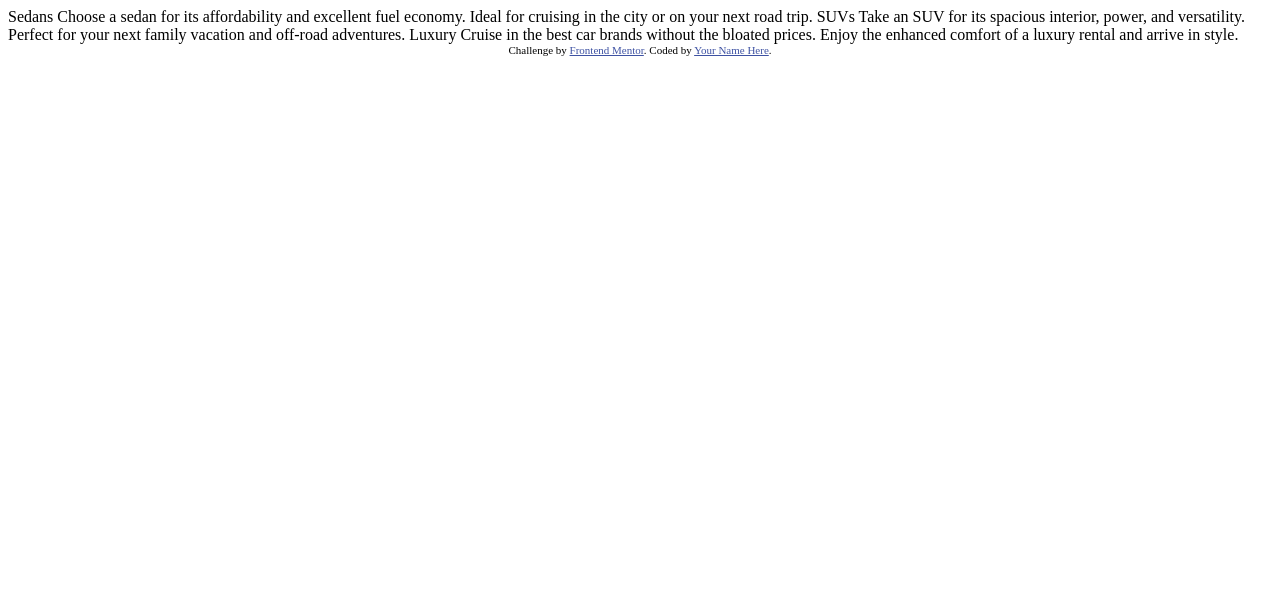
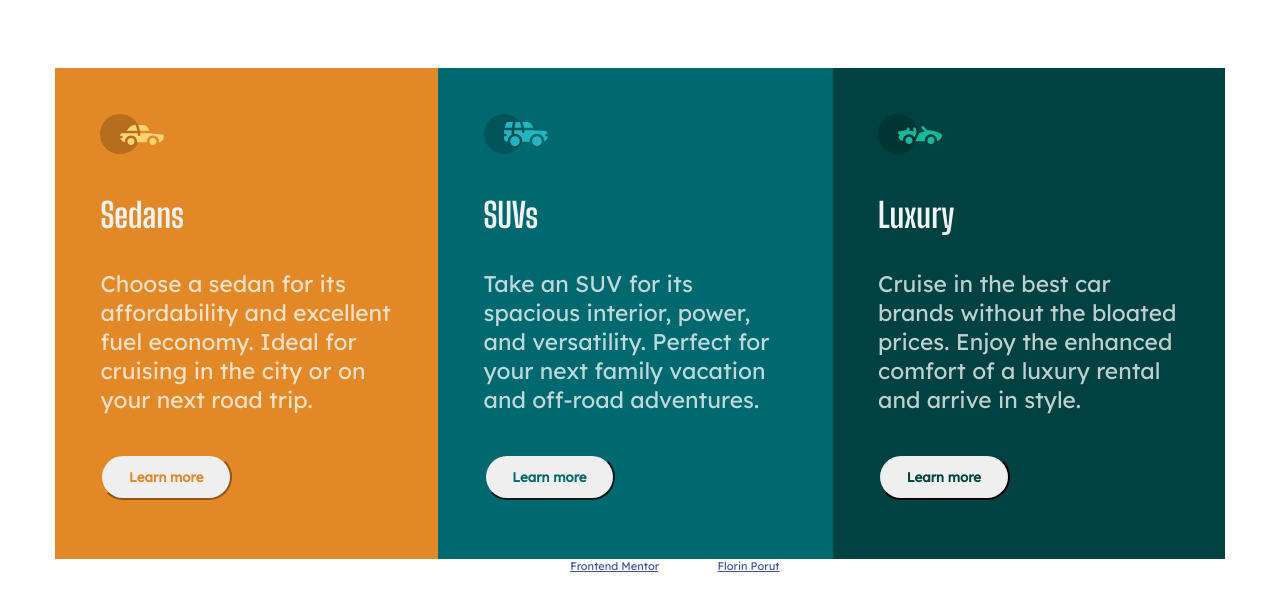
Before and after one commit to zastar23/3-column-preview-card-component-main, a plain HTML site: page index.html in a window 1280 px wide. Drawn offline with Linux system fonts and the light colour scheme.

Commit message:
Complete.

```diff
--- a/index.html
+++ b/index.html
@@ -5,7 +5,10 @@
   <meta name="viewport" content="width=device-width, initial-scale=1.0"> <!-- displays site properly based on user's device -->
 
   <link rel="icon" type="image/png" sizes="32x32" href="./images/favicon-32x32.png">
-
+  <link rel="stylesheet" href="style.css">
+  <link rel="preconnect" href="https://fonts.googleapis.com">
+  <link rel="preconnect" href="https://fonts.gstatic.com" crossorigin>
+  <link href="https://fonts.googleapis.com/css2?family=Big+Shoulders+Display:wght@700&family=Lexend+Deca&display=swap" rel="stylesheet">
   <title>Frontend Mentor | 3-column preview card component</title>
 
   <!-- Feel free to remove these styles or customise in your own stylesheet 👍 -->
@@ -15,22 +18,34 @@
   </style>
 </head>
 <body>
-
-  Sedans
-  Choose a sedan for its affordability and excellent fuel economy. Ideal for cruising in the city
-  or on your next road trip.
-
-  SUVs
-  Take an SUV for its spacious interior, power, and versatility. Perfect for your next family vacation
-  and off-road adventures.
-
-  Luxury
-  Cruise in the best car brands without the bloated prices. Enjoy the enhanced comfort of a luxury
-  rental and arrive in style.
-
+      <main class="main">
+        <div class="container">
+            <div class="col1">
+                <img src="images/icon-sedans.svg" alt="icon">
+                <h2>Sedans</h2>
+                <p>Choose a sedan for its affordability and excellent fuel economy. Ideal for cruising in the city
+                or on your next road trip.</p>
+                <button class="btn__1">Learn more</button>
+            </div>
+            <div class="col2">
+                <img src="images/icon-suvs.svg" alt="icon">
+                <h2>SUVs</h2>
+                <p>Take an SUV for its spacious interior, power, and versatility. Perfect for your next family vacation
+                and off-road adventures. </p>
+                <button class="btn__2">Learn more</button>
+            </div>
+            <div class="col3">
+                <img src="images/icon-luxury.svg" alt="icon">
+                <h2>Luxury</h2>
+                <p>Cruise in the best car brands without the bloated prices. Enjoy the enhanced comfort of a luxury
+                rental and arrive in style.</p>
+                <button class="btn__3">Learn more</button>
+            </div>
+        </div>
+      </main>
   <div class="attribution">
-    Challenge by <a href="https://www.frontendmentor.io?ref=challenge" target="_blank">Frontend Mentor</a>.
-    Coded by <a href="#">Your Name Here</a>.
+    <p>Challenge by <a href="https://www.frontendmentor.io?ref=challenge" target="_blank">Frontend Mentor</a>.
+    Coded by <a href="#">Florin Porut</a>.</p>
   </div>
 </body>
 </html>
--- /dev/null
+++ b/style.css
@@ -0,0 +1,117 @@
+*,
+*::before,
+*::after {
+    box-sizing: border-box;
+    margin: 0;
+    padding: 0;
+}
+
+/* @link https://utopia.fyi/type/calculator?c=375,15,1.2,1440,24,1.333,5,2,&s=0.75|0.5|0.25,1.5|2|3|4|6,s-l */
+
+:root {
+    --step--2: clamp(0.65rem, 0.58rem + 0.29vw, 0.84rem);
+    --step--1: clamp(0.78rem, 0.66rem + 0.52vw, 1.13rem);
+    --step-0: clamp(0.94rem, 0.74rem + 0.85vw, 1.50rem);
+    --step-1: clamp(1.13rem, 0.82rem + 1.31vw, 2.00rem);
+    --step-2: clamp(1.35rem, 0.89rem + 1.98vw, 2.67rem);
+    --step-3: clamp(1.62rem, 0.94rem + 2.90vw, 3.55rem);
+    --step-4: clamp(1.94rem, 0.96rem + 4.20vw, 4.74rem);
+    --step-5: clamp(2.33rem, 0.93rem + 5.98vw, 6.31rem);
+}
+
+body {
+    font-size: var(--step-0);
+}
+
+
+body p,
+button {
+    color: hsla(0, 0%, 100%, 0.75);
+    font-family: 'Lexend Deca', sans-serif;
+
+}
+
+body, h2, button {
+    color:  hsl(0, 0%, 95%);
+    margin: 1em 0;
+}
+
+h2 {
+    font-family: 'Big Shoulders Display', cursive;
+    font-weight: 700;
+}
+
+.container {
+    width: min(60%, 20rem );
+    margin-inline: auto;
+    display: flex;
+    flex-direction: column;
+}
+
+.col1 {
+    background-color: hsl(31, 77%, 52%);
+    border-top-left-radius: 20px;
+    border-top-right-radius: 20px;
+    margin-top: 3em;
+    padding: 2em;
+}
+
+.col2 {
+    background-color: hsl(184, 100%, 22%);
+    padding: 2em;
+}
+
+.col3 {
+    background-color: hsl(179, 100%, 13%);
+    border-bottom-left-radius: 20px;
+    border-bottom-right-radius: 20px;
+    padding: 2em;
+}
+
+.btn__1 {
+    color:hsl(31, 77%, 52%);
+    padding: 1em 2em;
+    border-radius: 40px;
+    margin-top: 3em;
+    border-color:hsl(31, 77%, 52%);
+    font-weight: 700;
+    font-family: 'Lexend Deca', sans-serif;
+}
+
+.btn__2 {
+    color:hsl(184, 100%, 22%);
+    padding: 1em 2em;
+    border-radius: 40px;
+    margin-top: 3em;
+    border-color: hsl(184, 100%, 22%);
+    font-weight: 700;
+    font-family: 'Lexend Deca', sans-serif;
+}
+
+.btn__3 {
+    color: hsl(179, 100%, 13%);
+    padding: 1em 2em;
+    border-radius: 40px;
+    margin-top: 3em;
+    border-color: hsl(179, 100%, 13%);
+    font-weight: 700;
+    font-family: 'Lexend Deca', sans-serif;
+}
+
+
+@media (min-width: 1000px) {
+    .container {
+        flex-direction: row;
+        margin: 3em auto 0;
+        width: 73.125rem;
+    }
+
+    .col1 {
+        margin: 0;
+        border-radius: 0;
+    }
+
+    .col3 {
+        border-radius: 0;
+    }
+}
```
